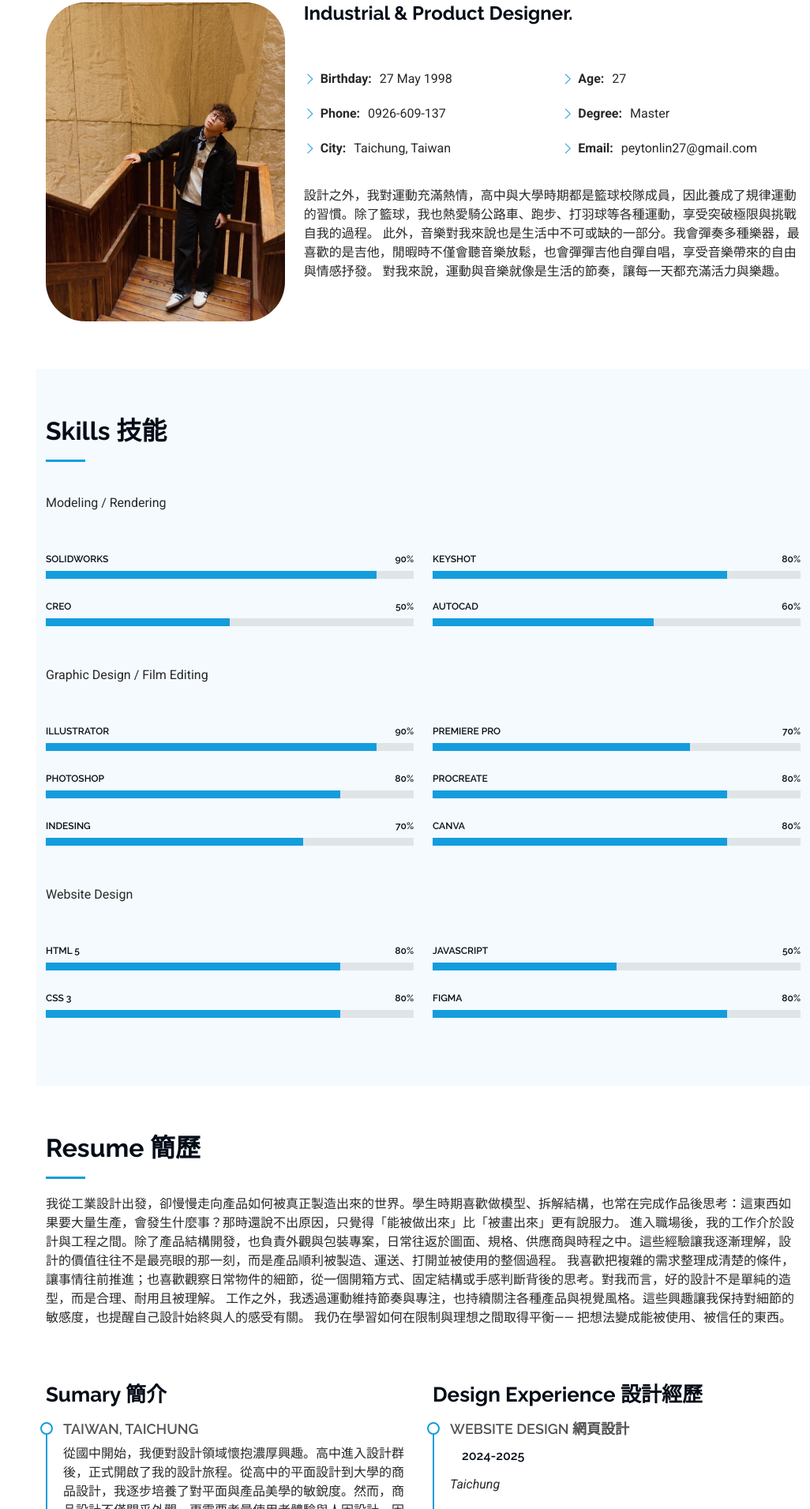
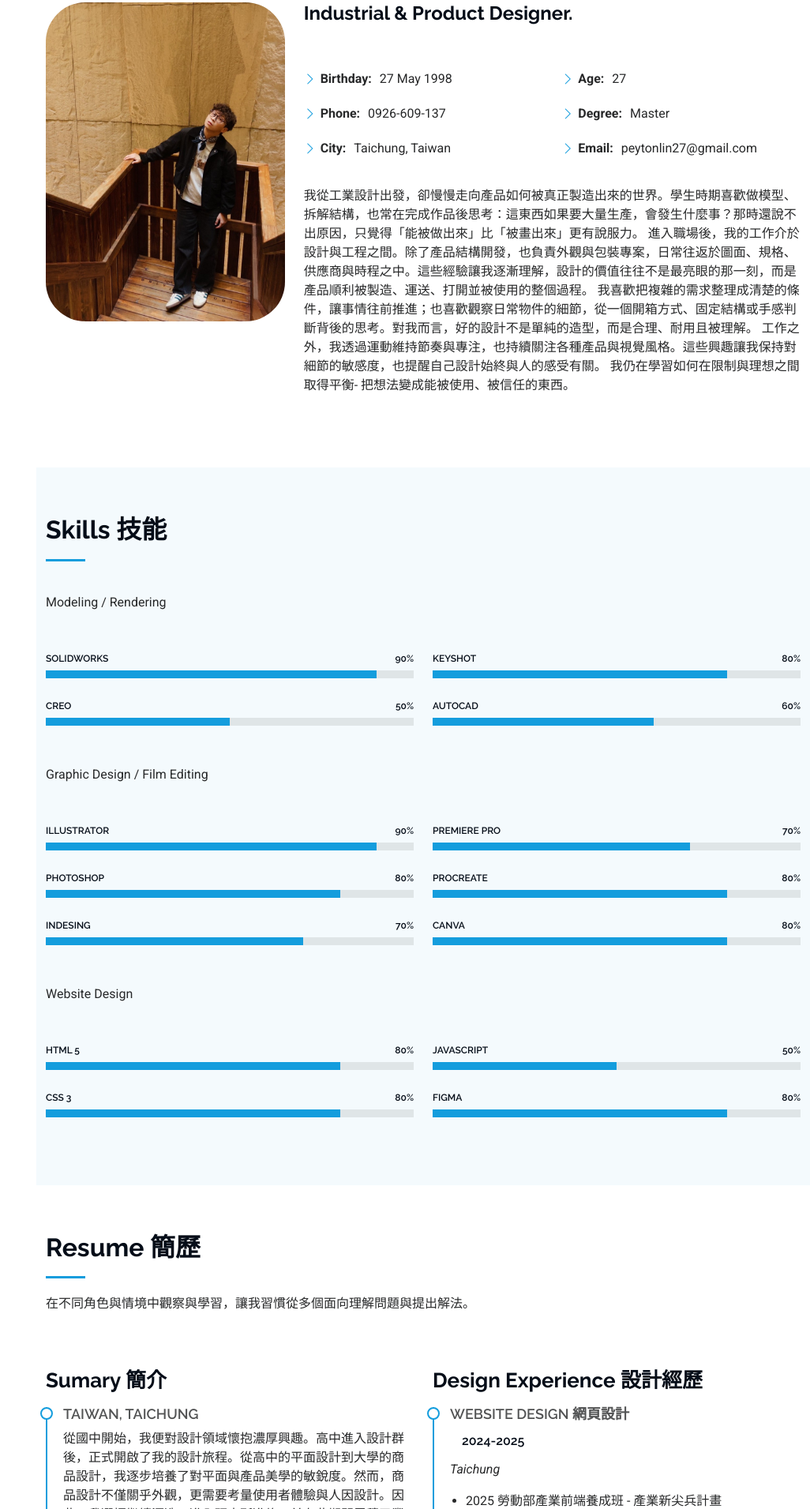
Before and after one commit to peytonlin/peytonlin.github.io, a website: page index.html in a window 1280 px wide. Shown: the part 1057-2968 px from the top of the page at 79% size, without its empty margins (254-1280 px from the left). Drawn offline with Linux system fonts and the light colour scheme.

Commit message:
Merge remote-tracking branch 'origin/master'

```diff
--- a/index.html
+++ b/index.html
@@ -142,9 +142,14 @@
               </div>
             </div>
             <p class="py-3">
-              設計之外，我對運動充滿熱情，高中與大學時期都是籃球校隊成員，因此養成了規律運動的習慣。除了籃球，我也熱愛騎公路車、跑步、打羽球等各種運動，享受突破極限與挑戰自我的過程。
-              此外，音樂對我來說也是生活中不可或缺的一部分。我會彈奏多種樂器，最喜歡的是吉他，閒暇時不僅會聽音樂放鬆，也會彈彈吉他自彈自唱，享受音樂帶來的自由與情感抒發。
-              對我來說，運動與音樂就像是生活的節奏，讓每一天都充滿活力與樂趣。
+              我從工業設計出發，卻慢慢走向產品如何被真正製造出來的世界。學生時期喜歡做模型、拆解結構，也常在完成作品後思考：這東西如果要大量生產，會發生什麼事？那時還說不出原因，只覺得「能被做出來」比「被畫出來」更有說服力。
+
+              進入職場後，我的工作介於設計與工程之間。除了產品結構開發，也負責外觀與包裝專案，日常往返於圖面、規格、供應商與時程之中。這些經驗讓我逐漸理解，設計的價值往往不是最亮眼的那一刻，而是產品順利被製造、運送、打開並被使用的整個過程。
+
+              我喜歡把複雜的需求整理成清楚的條件，讓事情往前推進；也喜歡觀察日常物件的細節，從一個開箱方式、固定結構或手感判斷背後的思考。對我而言，好的設計不是單純的造型，而是合理、耐用且被理解。
+
+              工作之外，我透過運動維持節奏與專注，也持續關注各種產品與視覺風格。這些興趣讓我保持對細節的敏感度，也提醒自己設計始終與人的感受有關。
+              我仍在學習如何在限制與理想之間取得平衡- 把想法變成能被使用、被信任的東西。
             </p>
           </div>
         </div>
@@ -329,16 +334,7 @@
       <!-- Section Title -->
       <div class="container section-title" data-aos="fade-up">
         <h2>Resume 簡歷</h2>
-        <p>我從工業設計出發，卻慢慢走向產品如何被真正製造出來的世界。學生時期喜歡做模型、拆解結構，也常在完成作品後思考：這東西如果要大量生產，會發生什麼事？那時還說不出原因，只覺得「能被做出來」比「被畫出來」更有說服力。
-
-          進入職場後，我的工作介於設計與工程之間。除了產品結構開發，也負責外觀與包裝專案，日常往返於圖面、規格、供應商與時程之中。這些經驗讓我逐漸理解，設計的價值往往不是最亮眼的那一刻，而是產品順利被製造、運送、打開並被使用的整個過程。
-
-          我喜歡把複雜的需求整理成清楚的條件，讓事情往前推進；也喜歡觀察日常物件的細節，從一個開箱方式、固定結構或手感判斷背後的思考。對我而言，好的設計不是單純的造型，而是合理、耐用且被理解。
-
-          工作之外，我透過運動維持節奏與專注，也持續關注各種產品與視覺風格。這些興趣讓我保持對細節的敏感度，也提醒自己設計始終與人的感受有關。
-
-          我仍在學習如何在限制與理想之間取得平衡——
-          把想法變成能被使用、被信任的東西。</p>
+        <p>在不同角色與情境中觀察與學習，讓我習慣從多個面向理解問題與提出解法。</p>
       </div><!-- End Section Title -->
 
       <div class="container">
```
